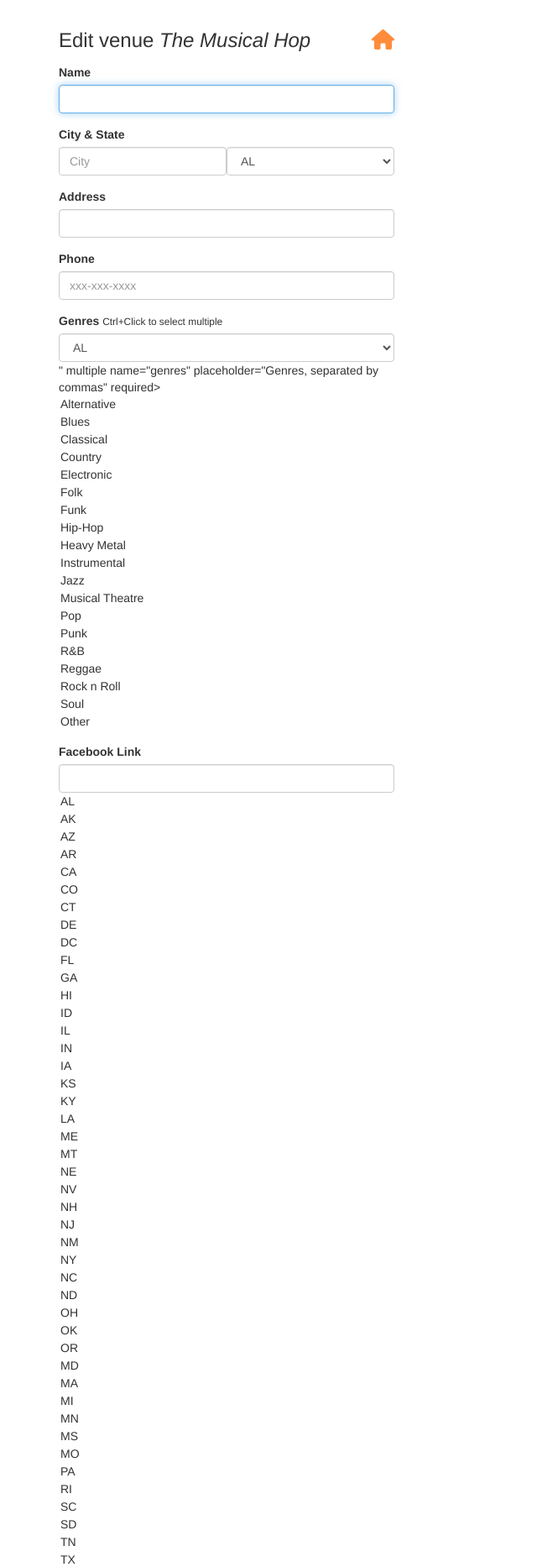
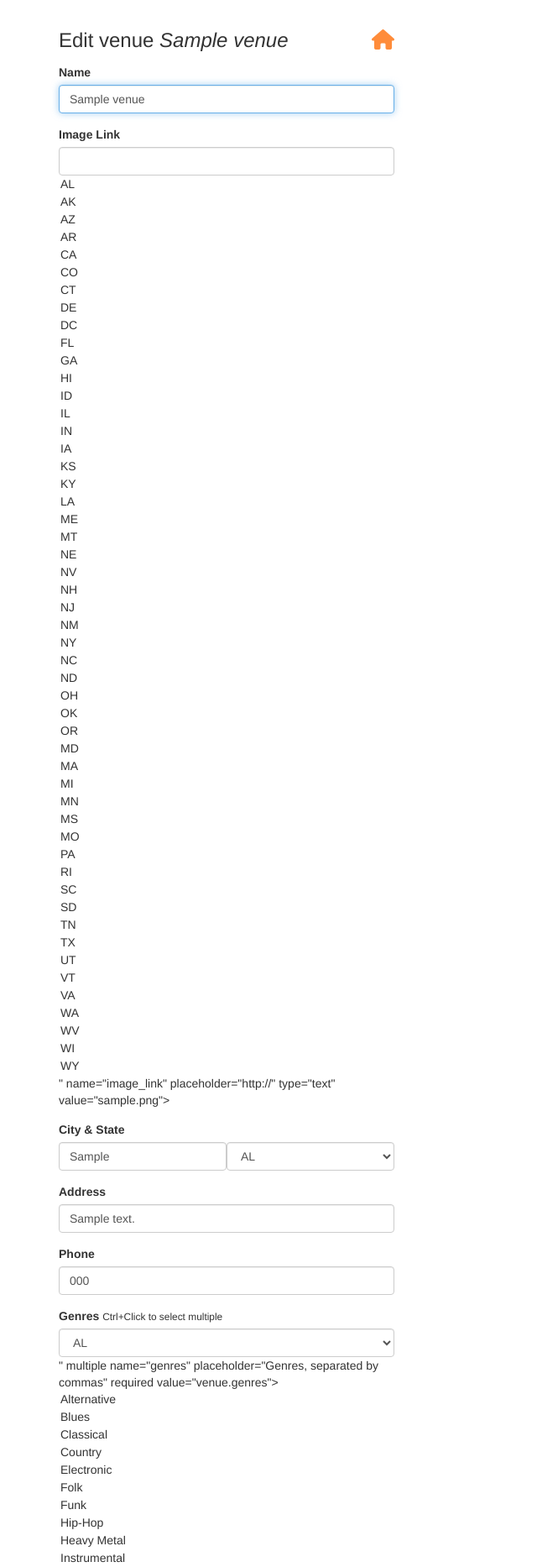
Before and after one commit to loredanamoanga/Ud-Fyyur, a Flask app: page /venues/1/edit in a window 1280 px wide. Shown: the part 60-1926 px from the top of the page at 84% size, without its empty margins (0-640 px from the left). Run offline with Flask 2, Linux system fonts and the light colour scheme; tables that the repository leaves empty hold one stand-in row (values such as "Sample post"); some libraries are stand-ins or nearby versions.

Commit message:
added editing functionality and past/upcoming shows

```diff
--- a/app.py
+++ b/app.py
@@ -2,21 +2,14 @@
 # Imports
 # ----------------------------------------------------------------------------#
 
-import json
-from datetime import date
-
 import dateutil.parser
 import babel
-from flask import Flask, render_template, request, Response, flash, redirect, url_for, abort
+from flask import Flask, render_template, request, flash, redirect, url_for
 from flask_moment import Moment
 from flask_sqlalchemy import SQLAlchemy
 import logging
 from logging import Formatter, FileHandler
-from flask_wtf import Form
-from sqlalchemy import exists
 from sqlalchemy.exc import SQLAlchemyError
-from sqlalchemy.orm.exc import NoResultFound
-
 from forms import *
 from flask_migrate import Migrate
 
@@ -48,11 +41,9 @@
     image_link = db.Column(db.String(500))
     website_link = db.Column(db.String(120))
     facebook_link = db.Column(db.String(120))
-    seeking_talent = db.Column(db.Boolean, default=False)
+    seeking_talent = db.Column(db.Boolean, default=False, server_default="false")
     seeking_description = db.Column(db.String(500))
     shows = db.relationship('Show', backref='venue', lazy=True)
-
-    # TODO: implement any missing fields, as a database migration using Flask-Migrate
 
 
 class Artist(db.Model):
@@ -88,16 +79,13 @@
 
     def with_artist_and_venue(self):
         with_artist = self.for_render()
-        with_artist["venue_id"] = self.venue_id
         with_artist["venue_name"] = self.venue.name
         with_artist["venue_image_link"] = self.venue.image_link
         with_artist["artist_name"] = self.artist.name
         with_artist['artist_image_link'] = self.artist.image_link
+
         return with_artist
-    # TODO: implement any missing fields, as a database migration using Flask-Migrate
 
-
-# TODO Implement Show and Artist models, and complete all model relationships and properties, as a database migration.
 
 # ----------------------------------------------------------------------------#
 # Filters.
@@ -129,150 +117,39 @@
 
 @app.route('/venues')
 def venues():
-    #       num_shows should be aggregated based on number of upcoming shows per venue.
-
     data = Venue.query.distinct('state', 'city').order_by('state').all()
     for place in data:
         place.venues = Venue.query.filter_by(state=place.state, city=place.city)
-
-    # data = [{
-    #     "city": "San Francisco",
-    #     "state": "CA",
-    #     "venues": [{
-    #         "id": 1,
-    #         "name": "The Musical Hop",
-    #         "num_upcoming_shows": 0,
-    #     }, {
-    #         "id": 3,
-    #         "name": "Park Square Live Music & Coffee",
-    #         "num_upcoming_shows": 1,
-    #     }]
-    # }, {
-    #     "city": "New York",
-    #     "state": "NY",
-    #     "venues": [{
-    #         "id": 2,
-    #         "name": "The Dueling Pianos Bar",
-    #         "num_upcoming_shows": 0,
-    #     }]
-    # }]
     return render_template('pages/venues.html', areas=data);
 
 
 @app.route('/venues/search', methods=['POST'])
 def search_venues():
-    # TODO: implement search on artists with partial string search. Ensure it is case-insensitive.
-    # seach for Hop should return "The Musical Hop".
-    # search for "Music" should return "The Musical Hop" and "Park Square Live Music & Coffee"
-    response = {
-        "count": 1,
-        "data": [{
-            "id": 2,
-            "name": "The Dueling Pianos Bar",
-            "num_upcoming_shows": 0,
-        }]
-    }
-    return render_template('pages/search_venues.html', results=response,
-                           search_term=request.form.get('search_term', ''))
+    search_term = request.form.get('search_term')
+    data = search_results(search_term, Venue)
+
+    return render_template('pages/search_venues.html', results=data, search_term=request.form.get('search_term', ''))
 
 
 @app.route('/venues/<int:venue_id>')
 def show_venue(venue_id):
     data = Venue.query.filter(Venue.id == venue_id).one()
     split_upcoming_past_shows(data)
-    # shows the venue page with the given venue_id
-    # TODO: replace with real venue data from the venues table, using venue_id
-    data1 = {
-        "id": 1,
-        "name": "The Musical Hop",
-        "genres": ["Jazz", "Reggae", "Swing", "Classical", "Folk"],
-        "address": "1015 Folsom Street",
-        "city": "San Francisco",
-        "state": "CA",
-        "phone": "123-123-1234",
-        "website": "https://www.themusicalhop.com",
-        "facebook_link": "https://www.facebook.com/TheMusicalHop",
-        "seeking_talent": True,
-        "seeking_description": "We are on the lookout for a local artist to play every two weeks. Please call us.",
-        "image_link": "https://images.unsplash.com/photo-1543900694-133f37abaaa5?ixlib=rb-1.2.1&ixid=eyJhcHBfaWQiOjEyMDd9&auto=format&fit=crop&w=400&q=60",
-        "past_shows": [{
-            "artist_id": 4,
-            "artist_name": "Guns N Petals",
-            "artist_image_link": "https://images.unsplash.com/photo-1549213783-8284d0336c4f?ixlib=rb-1.2.1&ixid=eyJhcHBfaWQiOjEyMDd9&auto=format&fit=crop&w=300&q=80",
-            "start_time": "2019-05-21T21:30:00.000Z"
-        }],
-        "upcoming_shows": [],
-        "past_shows_count": 1,
-        "upcoming_shows_count": 0,
-    }
-    data2 = {
-        "id": 2,
-        "name": "The Dueling Pianos Bar",
-        "genres": ["Classical", "R&B", "Hip-Hop"],
-        "address": "335 Delancey Street",
-        "city": "New York",
-        "state": "NY",
-        "phone": "914-003-1132",
-        "website": "https://www.theduelingpianos.com",
-        "facebook_link": "https://www.facebook.com/theduelingpianos",
-        "seeking_talent": False,
-        "image_link": "https://images.unsplash.com/photo-1497032205916-ac775f0649ae?ixlib=rb-1.2.1&ixid=eyJhcHBfaWQiOjEyMDd9&auto=format&fit=crop&w=750&q=80",
-        "past_shows": [],
-        "upcoming_shows": [],
-        "past_shows_count": 0,
-        "upcoming_shows_count": 0,
-    }
-    data3 = {
-        "id": 3,
-        "name": "Park Square Live Music & Coffee",
-        "genres": ["Rock n Roll", "Jazz", "Classical", "Folk"],
-        "address": "34 Whiskey Moore Ave",
-        "city": "San Francisco",
-        "state": "CA",
-        "phone": "415-000-1234",
-        "website": "https://www.parksquarelivemusicandcoffee.com",
-        "facebook_link": "https://www.facebook.com/ParkSquareLiveMusicAndCoffee",
-        "seeking_talent": False,
-        "image_link": "https://images.unsplash.com/photo-1485686531765-ba63b07845a7?ixlib=rb-1.2.1&ixid=eyJhcHBfaWQiOjEyMDd9&auto=format&fit=crop&w=747&q=80",
-        "past_shows": [{
-            "artist_id": 5,
-            "artist_name": "Matt Quevedo",
-            "artist_image_link": "https://images.unsplash.com/photo-1495223153807-b916f75de8c5?ixlib=rb-1.2.1&ixid=eyJhcHBfaWQiOjEyMDd9&auto=format&fit=crop&w=334&q=80",
-            "start_time": "2019-06-15T23:00:00.000Z"
-        }],
-        "upcoming_shows": [{
-            "artist_id": 6,
-            "artist_name": "The Wild Sax Band",
-            "artist_image_link": "https://images.unsplash.com/photo-1558369981-f9ca78462e61?ixlib=rb-1.2.1&ixid=eyJhcHBfaWQiOjEyMDd9&auto=format&fit=crop&w=794&q=80",
-            "start_time": "2035-04-01T20:00:00.000Z"
-        }, {
-            "artist_id": 6,
-            "artist_name": "The Wild Sax Band",
-            "artist_image_link": "https://images.unsplash.com/photo-1558369981-f9ca78462e61?ixlib=rb-1.2.1&ixid=eyJhcHBfaWQiOjEyMDd9&auto=format&fit=crop&w=794&q=80",
-            "start_time": "2035-04-08T20:00:00.000Z"
-        }, {
-            "artist_id": 6,
-            "artist_name": "The Wild Sax Band",
-            "artist_image_link": "https://images.unsplash.com/photo-1558369981-f9ca78462e61?ixlib=rb-1.2.1&ixid=eyJhcHBfaWQiOjEyMDd9&auto=format&fit=crop&w=794&q=80",
-            "start_time": "2035-04-15T20:00:00.000Z"
-        }],
-        "past_shows_count": 1,
-        "upcoming_shows_count": 1,
-    }
-    print(data)
-    # data = list(filter(lambda d: d['id'] == venue_id, [data1, data2, data3]))[0]
     return render_template('pages/show_venue.html', venue=data)
 
 
 def split_upcoming_past_shows(data):
+    data.past_shows_count = 0
+    data.upcoming_shows_count = 0
     data.past_shows = []
     data.upcoming_shows = []
     for it_show in data.shows:
         if it_show.date < datetime.now():
             data.past_shows.append(it_show.with_artist_and_venue())
+            data.past_shows_count += 1
         else:
             data.upcoming_shows.append(it_show.with_artist_and_venue())
-    data.shows = []
+            data.upcoming_shows_count += 1
 
 
 #  Create Venue
@@ -296,7 +173,7 @@
     venue.facebook_link = request.form['facebook_link']
     venue.image_link = request.form['image_link']
     venue.seeking_description = request.form['seeking_description']
-    venue.seeking_talent =  bool(request.form['seeking_talent'])
+    venue.seeking_talent = bool(request.form['seeking_talent'])
     try:
         db.session.add(venue)
         db.session.commit()
@@ -307,17 +184,18 @@
         # on successful db insert, flash success
     return render_template('pages/home.html')
 
-    # TODO: insert form data as a new Venue record in the db, instead
-    # TODO: modify data to be the data object returned from db insertion
-
 
 @app.route('/venues/<venue_id>', methods=['DELETE'])
 def delete_venue(venue_id):
-    # TODO: Complete this endpoint for taking a venue_id, and using
-    # SQLAlchemy ORM to delete a record. Handle cases where the session commit could fail.
-
     # BONUS CHALLENGE: Implement a button to delete a Venue on a Venue Page, have it so that
     # clicking that button delete it from the db then redirect the user to the homepage
+    try:
+        Venue.query.filter_by(id=venue_id).delete()
+        db.session.commit()
+    except SQLAlchemyError as e:
+        db.session.rollback()
+    finally:
+        db.session.close()
     return None
 
 
@@ -331,19 +209,18 @@
 
 @app.route('/artists/search', methods=['POST'])
 def search_artists():
-    # TODO: implement search on artists with partial string search. Ensure it is case-insensitive.
-    # seach for "A" should return "Guns N Petals", "Matt Quevado", and "The Wild Sax Band".
-    # search for "band" should return "The Wild Sax Band".
-    response = {
-        "count": 1,
-        "data": [{
-            "id": 4,
-            "name": "Guns N Petals",
-            "num_upcoming_shows": 0,
-        }]
-    }
-    return render_template('pages/search_artists.html', results=response,
+    search_term = request.form.get('search_term')
+    data = search_results(search_term, Artist)
+    return render_template('pages/search_artists.html', results=data,
                            search_term=request.form.get('search_term', ''))
+
+
+def search_results(search_term, db_object):
+    results_data = db_object.query.filter(db_object.name.ilike('%' + search_term + '%')).all()
+    for obj in results_data:
+        split_upcoming_past_shows(obj)
+    data = {"count": len(results_data), "data": results_data}
+    return data
 
 
 @app.route('/artists/<int:artist_id>')
@@ -351,83 +228,6 @@
     data = Artist.query.filter_by(id=artist_id).one()
     split_upcoming_past_shows(data)
     return render_template('pages/show_artist.html', artist=data)
-
-
-# shows the artist page with the given artist_id
-# TODO: replace with real venue data from the artists table, using artist_id
-
-
-data1 = {
-    "id": 4,
-    "name": "Guns N Petals",
-    "genres": ["Rock n Roll"],
-    "city": "San Francisco",
-    "state": "CA",
-    "phone": "326-123-5000",
-    "website": "https://www.gunsnpetalsband.com",
-    "facebook_link": "https://www.facebook.com/GunsNPetals",
-    "seeking_venue": True,
-    "seeking_description": "Looking for shows to perform at in the San Francisco Bay Area!",
-    "image_link": "https://images.unsplash.com/photo-1549213783-8284d0336c4f?ixlib=rb-1.2.1&ixid=eyJhcHBfaWQiOjEyMDd9&auto=format&fit=crop&w=300&q=80",
-    "past_shows": [{
-        "venue_id": 1,
-        "venue_name": "The Musical Hop",
-        "venue_image_link": "https://images.unsplash.com/photo-1543900694-133f37abaaa5?ixlib=rb-1.2.1&ixid=eyJhcHBfaWQiOjEyMDd9&auto=format&fit=crop&w=400&q=60",
-        "start_time": "2019-05-21T21:30:00.000Z"
-    }],
-    "upcoming_shows": [],
-    "past_shows_count": 1,
-    "upcoming_shows_count": 0,
-}
-data2 = {
-    "id": 5,
-    "name": "Matt Quevedo",
-    "genres": ["Jazz"],
-    "city": "New York",
-    "state": "NY",
-    "phone": "300-400-5000",
-    "facebook_link": "https://www.facebook.com/mattquevedo923251523",
-    "seeking_venue": False,
-    "image_link": "https://images.unsplash.com/photo-1495223153807-b916f75de8c5?ixlib=rb-1.2.1&ixid=eyJhcHBfaWQiOjEyMDd9&auto=format&fit=crop&w=334&q=80",
-    "past_shows": [{
-        "venue_id": 3,
-        "venue_name": "Park Square Live Music & Coffee",
-        "venue_image_link": "https://images.unsplash.com/photo-1485686531765-ba63b07845a7?ixlib=rb-1.2.1&ixid=eyJhcHBfaWQiOjEyMDd9&auto=format&fit=crop&w=747&q=80",
-        "start_time": "2019-06-15T23:00:00.000Z"
-    }],
-    "upcoming_shows": [],
-    "past_shows_count": 1,
-    "upcoming_shows_count": 0,
-}
-data3 = {
-    "id": 6,
-    "name": "The Wild Sax Band",
-    "genres": ["Jazz", "Classical"],
-    "city": "San Francisco",
-    "state": "CA",
-    "phone": "432-325-5432",
-    "seeking_venue": False,
-    "image_link": "https://images.unsplash.com/photo-1558369981-f9ca78462e61?ixlib=rb-1.2.1&ixid=eyJhcHBfaWQiOjEyMDd9&auto=format&fit=crop&w=794&q=80",
-    "past_shows": [],
-    "upcoming_shows": [{
-        "venue_id": 3,
-        "venue_name": "Park Square Live Music & Coffee",
-        "venue_image_link": "https://images.unsplash.com/photo-1485686531765-ba63b07845a7?ixlib=rb-1.2.1&ixid=eyJhcHBfaWQiOjEyMDd9&auto=format&fit=crop&w=747&q=80",
-        "start_time": "2035-04-01T20:00:00.000Z"
-    }, {
-        "venue_id": 3,
-        "venue_name": "Park Square Live Music & Coffee",
-        "venue_image_link": "https://images.unsplash.com/photo-1485686531765-ba63b07845a7?ixlib=rb-1.2.1&ixid=eyJhcHBfaWQiOjEyMDd9&auto=format&fit=crop&w=747&q=80",
-        "start_time": "2035-04-08T20:00:00.000Z"
-    }, {
-        "venue_id": 3,
-        "venue_name": "Park Square Live Music & Coffee",
-        "venue_image_link": "https://images.unsplash.com/photo-1485686531765-ba63b07845a7?ixlib=rb-1.2.1&ixid=eyJhcHBfaWQiOjEyMDd9&auto=format&fit=crop&w=747&q=80",
-        "start_time": "2035-04-15T20:00:00.000Z"
-    }],
-    "past_shows_count": 0,
-    "upcoming_shows_count": 3,
-}
 
 
 #  Update
@@ -463,21 +263,23 @@
 @app.route('/venues/<int:venue_id>/edit', methods=['GET'])
 def edit_venue(venue_id):
     form = VenueForm()
-    venue = {
-        "id": 1,
-        "name": "The Musical Hop",
-        "genres": ["Jazz", "Reggae", "Swing", "Classical", "Folk"],
-        "address": "1015 Folsom Street",
-        "city": "San Francisco",
-        "state": "CA",
-        "phone": "123-123-1234",
-        "website": "https://www.themusicalhop.com",
-        "facebook_link": "https://www.facebook.com/TheMusicalHop",
-        "seeking_talent": True,
-        "seeking_description": "We are on the lookout for a local artist to play every two weeks. Please call us.",
-        "image_link": "https://images.unsplash.com/photo-1543900694-133f37abaaa5?ixlib=rb-1.2.1&ixid=eyJhcHBfaWQiOjEyMDd9&auto=format&fit=crop&w=400&q=60"
-    }
+    venue = Venue.query.filter_by(id=venue_id).one()
+    # venue = {
+    #     "id": 1,
+    #     "name": "The Musical Hop",
+    #     "genres": ["Jazz", "Reggae", "Swing", "Classical", "Folk"],
+    #     "address": "1015 Folsom Street",
+    #     "city": "San Francisco",
+    #     "state": "CA",
+    #     "phone": "123-123-1234",
+    #     "website": "https://www.themusicalhop.com",
+    #     "facebook_link": "https://www.facebook.com/TheMusicalHop",
+    #     "seeking_talent": False,
+    #     "seeking_description": "We are on the lookout for a local artist to play every two weeks. Please call us.",
+    #     "image_link": "https://images.unsplash.com/photo-1543900694-133f37abaaa5?ixlib=rb-1.2.1&ixid=eyJhcHBfaWQiOjEyMDd9&auto=format&fit=crop&w=400&q=60"
+    # }
     # TODO: populate form with values from venue with ID <venue_id>
+    print(venue)
     return render_template('forms/edit_venue.html', form=form, venue=venue)
 
 
@@ -485,6 +287,27 @@
 def edit_venue_submission(venue_id):
     # TODO: take values from the form submitted, and update existing
     # venue record with ID <venue_id> using the new attributes
+    venue_data = Venue.query.filter_by(id=venue_id).one()
+    venue_data.name = request.form['name']
+    venue_data.phone = request.form['phone']
+    venue_data.address = request.form['address']
+    venue_data.state = request.form['state']
+    venue_data.genres = request.form.getlist('genres') or []
+    venue_data.facebook_link = request.form['facebook_link']
+    venue_data.image_link = request.form['image_link']
+    venue_data.seeking_description = request.form['seeking_description']
+    if request.form['seeking_talent'] == 'yes':
+        venue_data.seeking_talent = True
+    else:
+        venue_data.seeking_talent = False
+
+
+    try:
+        db.session.commit()
+        flash('Venue ' + request.form['name'] + ' was successfully edited!')
+    except SQLAlchemyError as e:
+        flash('An error occurred. Venue ' + venue_data.name + ' could not be edited.')
+
     return redirect(url_for('show_venue', venue_id=venue_id))
 
 
@@ -499,9 +322,6 @@
 
 @app.route('/artists/create', methods=['POST'])
 def create_artist_submission():
-    # called upon submitting the new artist listing form
-    # TODO: update template with missing fields from artist object.
-    # TODO: modify data to be the data object returned from db insertion
     artist = Artist()
     artist.name = request.form['name']
     artist.city = request.form['city']
--- a/config.py
+++ b/config.py
@@ -9,5 +9,4 @@
 # Connect to the database
 
 
-# TODO IMPLEMENT DATABASE URL
 SQLALCHEMY_DATABASE_URI = 'postgresql://loredanamoanga@localhost:5432/fyyur'
--- a/forms.py
+++ b/forms.py
@@ -119,7 +119,7 @@
         'facebook_link', validators=[URL()]
     )
     seeking_talent = SelectField(
-        'seeking_talent', validators=[DataRequired()],
+        'seeking_talent',
         choices=[
             (True, 'Yes'),
             (False, 'No')
@@ -231,7 +231,7 @@
     )
 
     seeking_venue = SelectField(
-        'seeking_venue', validators=[DataRequired()],
+        'seeking_venue',
         choices=[
             (True, 'Yes'),
             (False, 'No')
--- a/templates/forms/edit_venue.html
+++ b/templates/forms/edit_venue.html
@@ -6,35 +6,47 @@
       <h3 class="form-heading">Edit venue <em>{{ venue.name }}</em> <a href="{{ url_for('index') }}" title="Back to homepage"><i class="fa fa-home pull-right"></i></a></h3>
       <div class="form-group">
         <label for="name">Name</label>
-        {{ form.name(class_ = 'form-control', autofocus = true) }}
+        {{ form.name(class_ = 'form-control', autofocus = true, value = venue.name) }}
       </div>
+        <div class="form-group">
+            <label for="image_link">Image Link</label>
+            {{ form.image_link(class_ = 'form-control', placeholder='http://', id=form.state, autofocus = true,  value = venue.image_link) }}
+        </div>
       <div class="form-group">
           <label>City & State</label>
           <div class="form-inline">
             <div class="form-group">
-              {{ form.city(class_ = 'form-control', placeholder='City', autofocus = true) }}
+              {{ form.city(class_ = 'form-control', placeholder='City', autofocus = true,  value = venue.city) }}
             </div>
             <div class="form-group">
-              {{ form.state(class_ = 'form-control', placeholder='State', autofocus = true) }}
+              {{ form.state(class_ = 'form-control', placeholder='State', autofocus = true,  value = venue.state) }}
             </div>
           </div>
       </div>
       <div class="form-group">
         <label for="address">Address</label>
-        {{ form.address(class_ = 'form-control', autofocus = true) }}
+        {{ form.address(class_ = 'form-control', autofocus = true,  value = venue.address) }}
       </div>
       <div class="form-group">
           <label for="phone">Phone</label>
-          {{ form.phone(class_ = 'form-control', placeholder='xxx-xxx-xxxx', autofocus = true) }}
+          {{ form.phone(class_ = 'form-control', placeholder='xxx-xxx-xxxx', autofocus = true,  value = venue.phone) }}
         </div>
       <div class="form-group">
         <label for="genres">Genres</label>
         <small>Ctrl+Click to select multiple</small>
-        {{ form.genres(class_ = 'form-control', placeholder='Genres, separated by commas', id=form.state, autofocus = true) }}
+        {{ form.genres(class_ = 'form-control', placeholder='Genres, separated by commas', id=form.state, autofocus = true,  value="venue.genres") }} {{venue.genres}}
       </div>
       <div class="form-group">
-          <label for="genres">Facebook Link</label>
-          {{ form.facebook_link(class_ = 'form-control', placeholder='http://', id=form.state, autofocus = true) }}
+          <label for="facebook_link">Facebook Link</label>
+          {{ form.facebook_link(class_ = 'form-control', placeholder='http://', id=form.state, autofocus = true,  value = venue.facebook_link) }}
+        </div>
+       <div class="form-group">
+            <label for="seeking_talent">Seeking for Talent?</label>
+            {{ form.seeking_talent(class_ = 'form-control', placeholder='Seeking Talent?', autofocus = true,  choices=venue.seeking_talent) }} {{venue.seeking_talent}}
+        </div>
+        <div class="form-group">
+            <label for="seeking_description">Talent description</label>
+            {{ form.seeking_description(class_ = 'form-control', placeholder='Let artists know what you are looking for!', autofocus = true,  value = venue.seeking_description) }}
         </div>
       <input type="submit" value="Edit Venue" class="btn btn-primary btn-lg btn-block">
     </form>
--- a/templates/pages/show_artist.html
+++ b/templates/pages/show_artist.html
@@ -43,6 +43,12 @@
 		<img src="{{ artist.image_link }}" alt="Venue Image" />
 	</div>
 </div>
+<div class="row" style="margin-top:10px">
+  <div class="col-sm-6">
+    <a href="{{ url_for('edit_artist', artist_id=artist.id) }}"
+       class="btn btn-primary btn-lg btn-block">Edit Artist</a>
+  </div>
+</div>
 <section>
 	<h2 class="monospace">{{ artist.upcoming_shows_count }} Upcoming {% if artist.upcoming_shows_count == 1 %}Show{% else %}Shows{% endif %}</h2>
 	<div class="row">
--- a/templates/pages/show_venue.html
+++ b/templates/pages/show_venue.html
@@ -46,6 +46,12 @@
 		<img src="{{ venue.image_link }}" alt="Venue Image" />
 	</div>
 </div>
+<div class="row" style="margin-top:10px">
+  <div class="col-sm-6">
+    <a href="{{ url_for('edit_venue', venue_id=venue.id) }}"
+       class="btn btn-primary btn-lg btn-block">Edit Venue</a>
+  </div>
+</div>
 <section>
 	<h2 class="monospace">{{ venue.upcoming_shows_count }} Upcoming {% if venue.upcoming_shows_count == 1 %}Show{% else %}Shows{% endif %}</h2>
 	<div class="row">
```
Also changed, not shown: templates/forms/edit_artist.html (+15 -2 lines), templates/forms/new_artist.html (+7 -5 lines), templates/forms/new_venue.html (+7 -5 lines).
